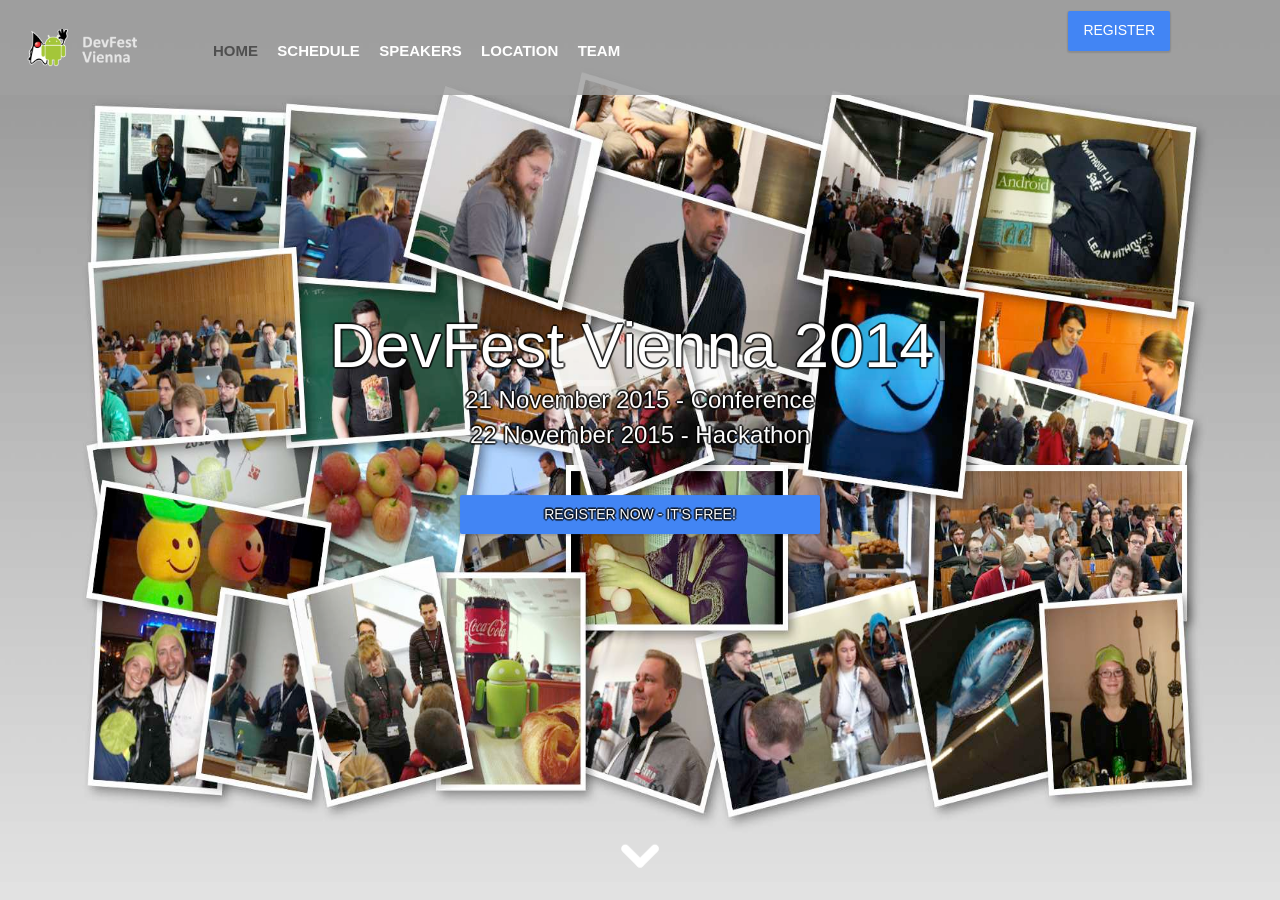
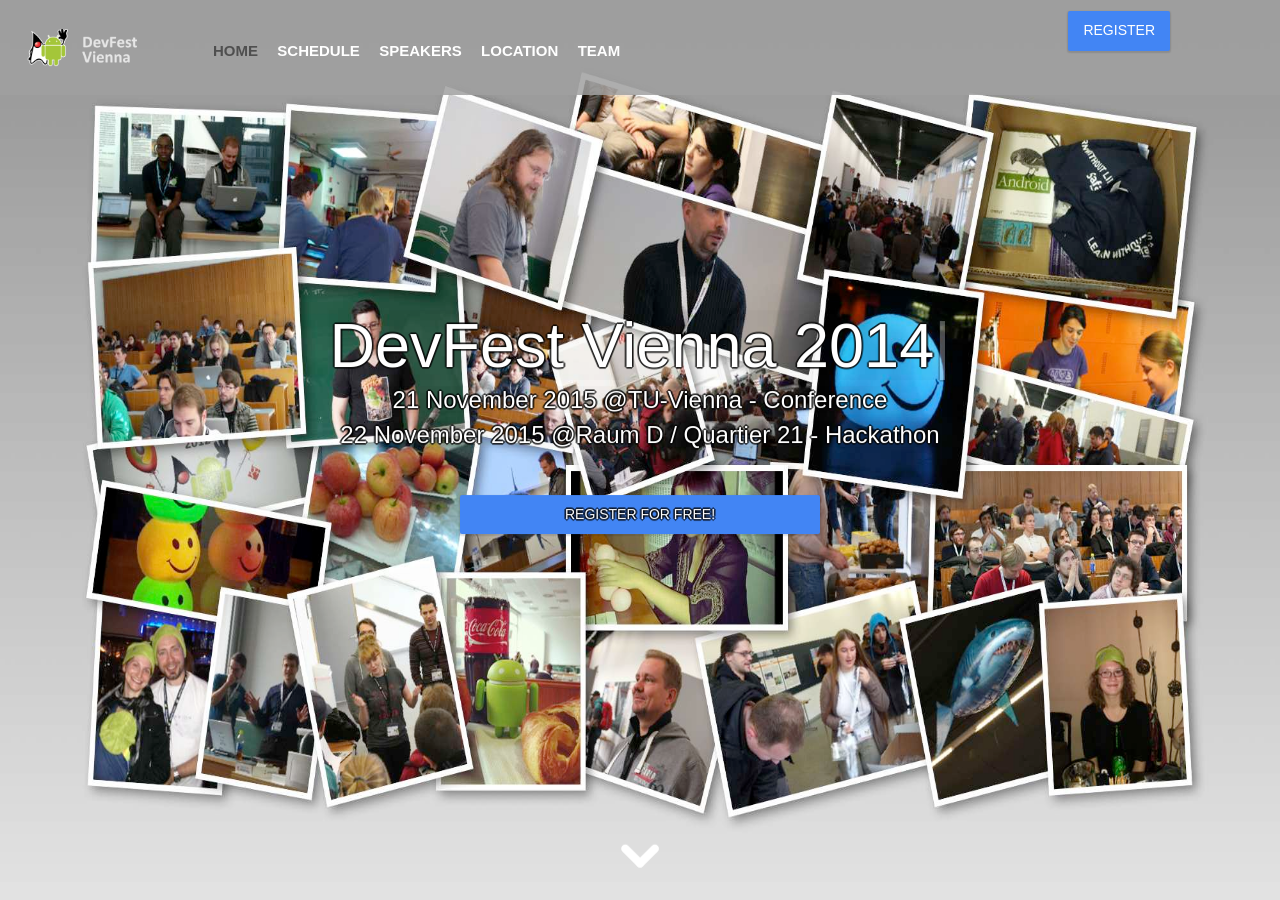
Before and after one commit to DevFestVienna/devfest-at-site, a Jekyll site: the page built from index.html, in a window 1280 px wide and 900 px high. Built offline with Jekyll 4.4.1, drawn with Linux system fonts in a browser that asks for light colours; nearby versions of some CDN libraries; comment, search, counter and statistics services are not loaded.

Commit message:
Small details adjusted

```diff
--- a/_includes/hero.html
+++ b/_includes/hero.html
@@ -6,15 +6,15 @@
     <div class="jumbotron">
         <div class="animated hiding" data-animation="fadeInDown" data-delay="500">
             <h1><span class="contrast">DevFest Vienna <span id="typeout-text"></span></span></h1>
-            <p><span class="contrast">21 November 2015 - Conference</span></p>
-            <p><span class="contrast">22 November 2015 - Hackathon</span></p>
+            <p><span class="contrast">21 November 2015 @TU-Vienna - Conference</span></p>
+            <p><span class="contrast">22 November 2015 @Raum D / Quartier 21 - Hackathon</span></p>
             <p><br/></p>
 
             <!-- <p><a href="/call" role="button" style="width:360px;" class="btn btn-lg btn-primary waves-effect waves-button waves-light waves-float"> Call for Session Proposals is Open! </a></p> -->
 <!--
             <div class="devfest-countdown" style="width:460px; margin:0 auto;"></div>
 -->
-            <p><a href="https://devfestvienna2015.eventbrite.com" role="button" style="width:360px;" class="btn btn-lg btn-primary waves-effect waves-button waves-light waves-float"> Register now - it's free! </a></p>
+            <p><a href="https://devfestvienna2015.eventbrite.com" role="button" style="width:360px;" class="btn btn-lg btn-primary waves-effect waves-button waves-light waves-float"> Register for free! </a></p>
         </div>
     </div>
     <a href="#about" class="explore">
--- a/_includes/statistics.html
+++ b/_includes/statistics.html
@@ -13,7 +13,7 @@
 			</div>
 			<div class="col-md-3 col-sm-3 col-xs-6">
 				<div class="counter animated hiding" data-animation="fadeInDown" data-delay="500">
-					<div class="stat"><span class="timer" data-from="0" data-to="16">16</span>+
+					<div class="stat"><span class="timer" data-from="0" data-to="10">10</span>+
 					</div>
 					<div class="stat-info">hours</div>
 					<hr>
@@ -22,7 +22,7 @@
 			</div>
 			<div class="col-md-3 col-sm-3 col-xs-6">
 				<div class="counter animated hiding" data-animation="fadeInDown" data-delay="1000">
-					<div class="stat"><span class="timer" data-from="0" data-to="15">15</span>+</div>
+					<div class="stat"><span class="timer" data-from="0" data-to="12">12</span>+</div>
 					<div class="stat-info">speakers</div>
 					<hr>
 					<p class="small">from Austria and beyond</p>
```
